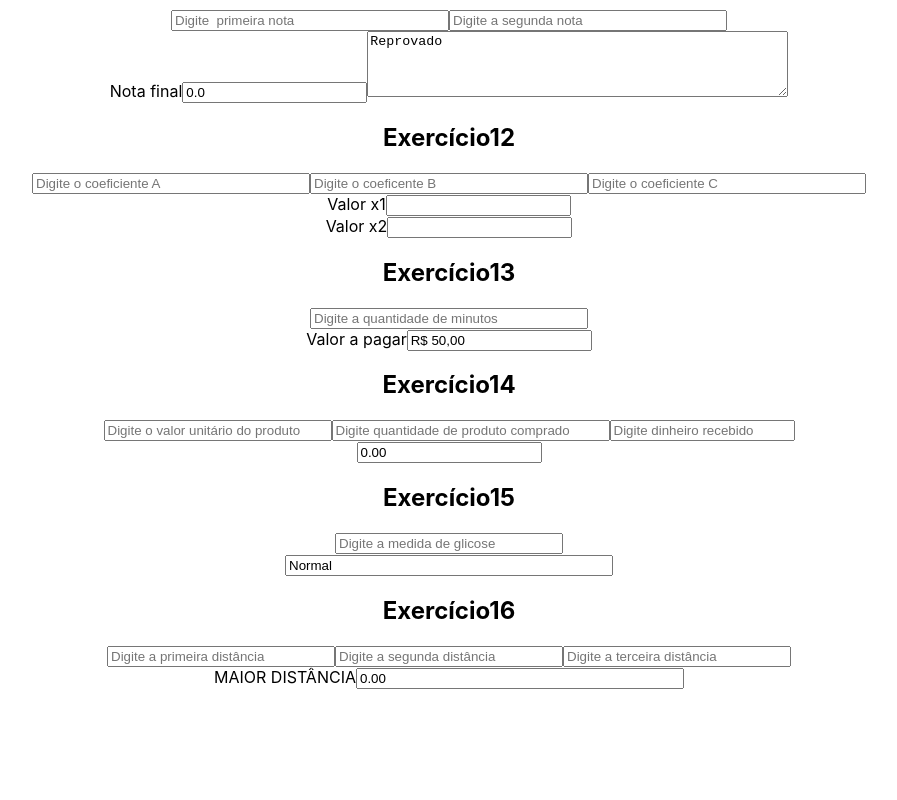
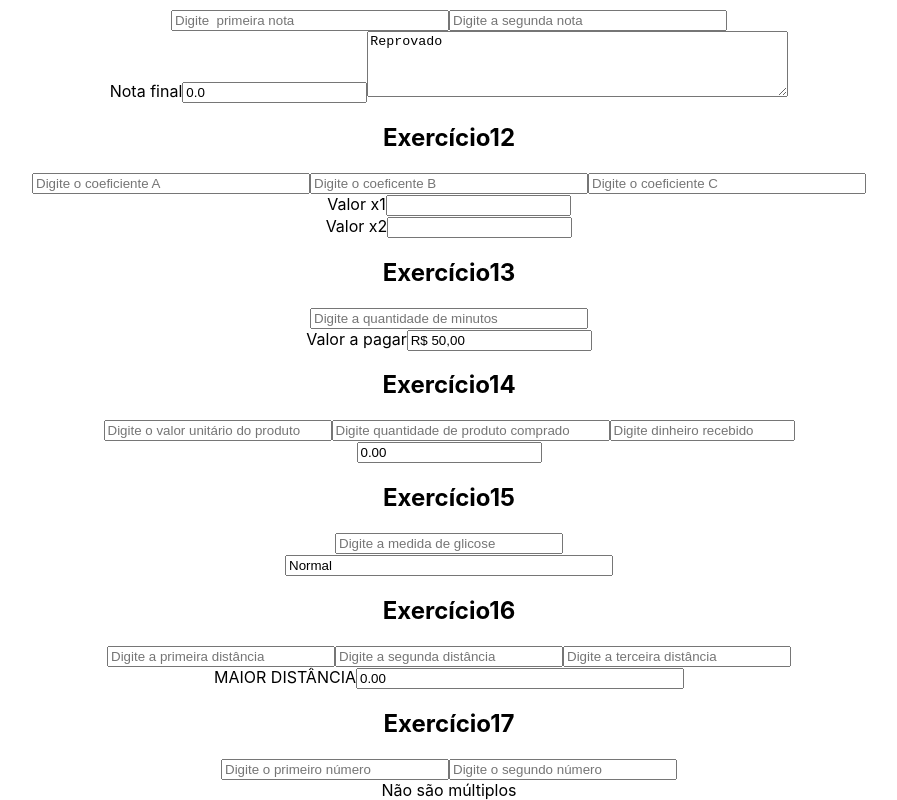
Before and after one commit to FernandoYoneda/Tegra, a React (Create React App) app: page / in a window 1280 px wide. Shown: the part 1394-2194 px from the top of the page, without its empty margins (191-1088 px from the left). Before the commit the page ends 2083 px from the top, so only its background shows below. Built offline with nearby package versions, Linux system fonts and the light colour scheme.

Commit message:
exercicio17

```diff
--- a/src/App.tsx
+++ b/src/App.tsx
@@ -19,6 +19,7 @@ import Exercicio13 from "./Exercicio13/exercicico13";
 import Exercicio14 from "./Exercicio14/exercicio14";
 import Exercicio15 from "./Exercicio15/exercicio15";
 import Exercicio16 from "./Exercicio16/exercicio16";
+import Exercicio17 from "./Exercicio17/exercicio17";
 
 function App() {
   return (
@@ -39,6 +40,7 @@ function App() {
       <Exercicio14 />
       <Exercicio15 />
       <Exercicio16 />
+      <Exercicio17 />
     </div>
   );
 }
--- /dev/null
+++ b/src/Exercicio17/exercicio17.tsx
@@ -0,0 +1,47 @@
+import { useState } from "react";
+
+const Exercicio17 = () => {
+  const [dados, setDados] = useState({
+    primeiraNumero: 0,
+    segundaNumero: 0,
+  });
+
+  return (
+    <div>
+      <h2>Exercício17</h2>
+      <form>
+        <input
+          style={{ width: "220px" }}
+          type="number"
+          onChange={(e) =>
+            setDados((x) => ({
+              ...x,
+              primeiraNumero: Number(e.target.value),
+            }))
+          }
+          placeholder="Digite o primeiro número"
+        />
+        {}
+        <input
+          style={{ width: "220px" }}
+          type="number"
+          onChange={(e) =>
+            setDados((x) => ({
+              ...x,
+              segundaNumero: Number(e.target.value),
+            }))
+          }
+          placeholder="Digite o segundo número"
+        />
+
+        <br />
+        {dados.primeiraNumero % dados.segundaNumero === 0 ||
+        dados.segundaNumero % dados.primeiraNumero === 0
+          ? "São múltiplos"
+          : "Não são múltiplos"}
+      </form>
+    </div>
+  );
+};
+
+export default Exercicio17;
```
